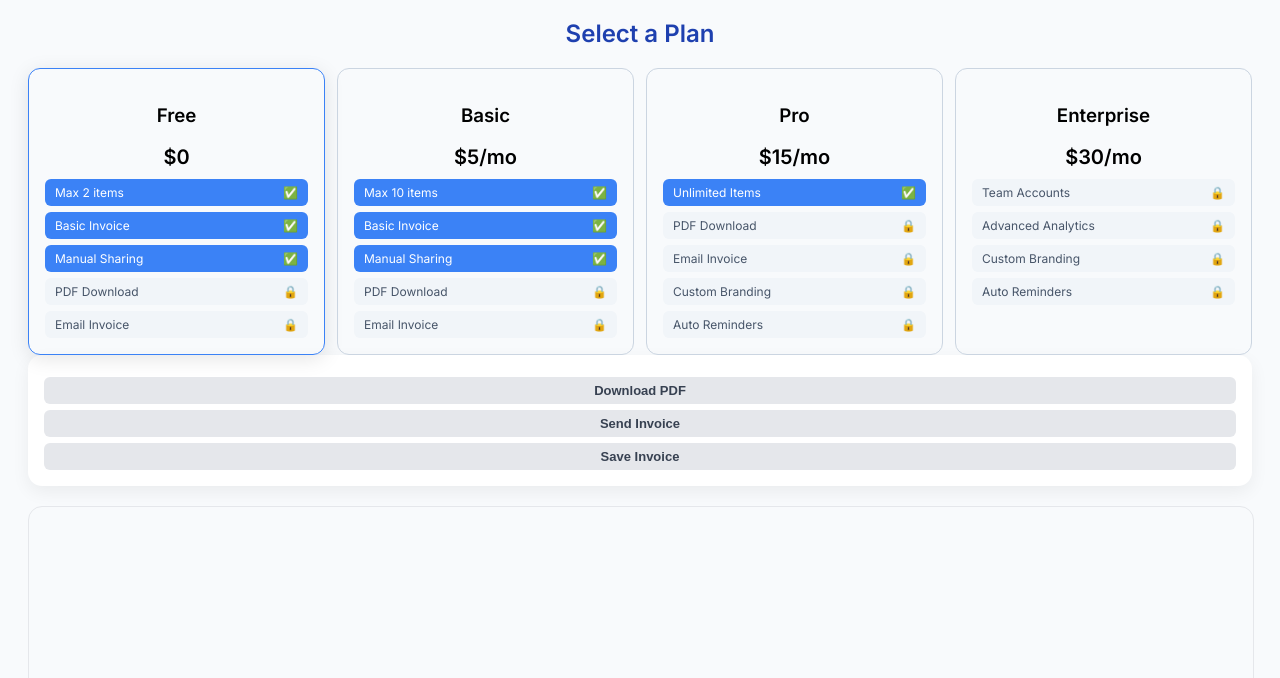
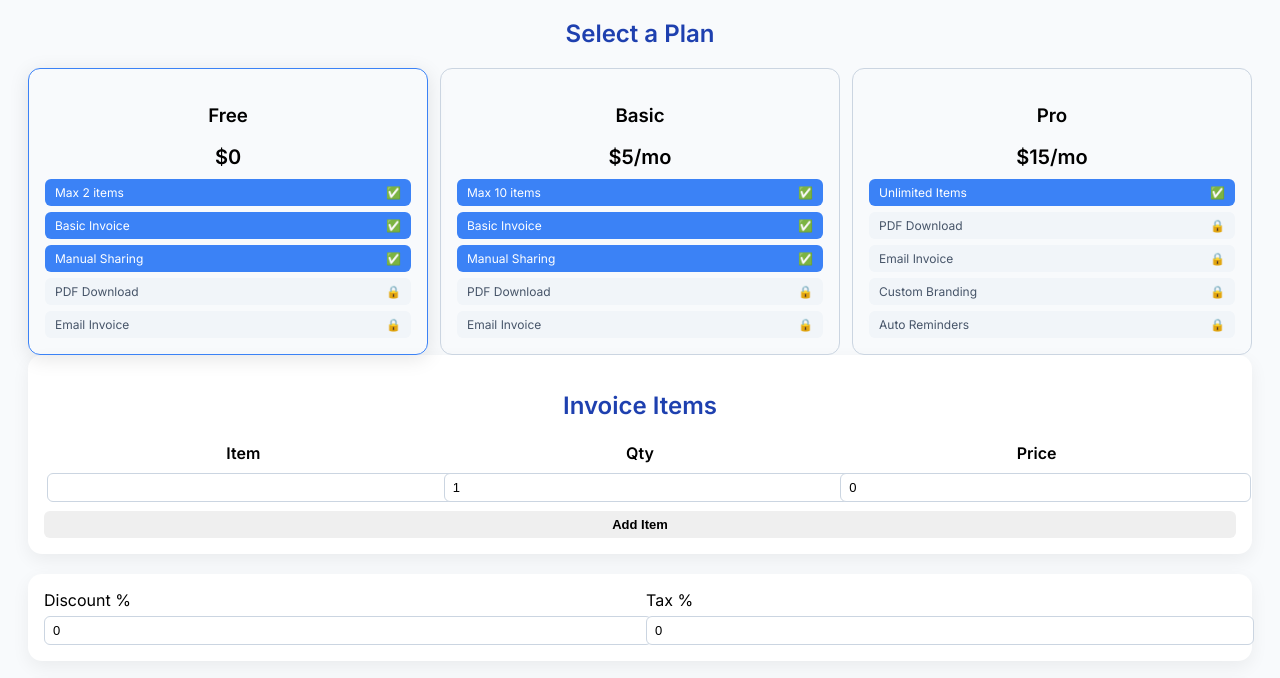
Before and after one commit to BlxineVanHeerden/Test-Site, a plain HTML site: page index.html in a window 1280 px wide. Shown: the part 91-769 px from the top of the page. Drawn offline with Linux system fonts and the light colour scheme.

Commit message:
Update index.html

```diff
--- a/index.html
+++ b/index.html
@@ -11,7 +11,6 @@ body{
   background:#f8fafc;
   padding:20px;
 }
-
 h1,h2{text-align:center;color:#1e40af}
 
 .section{
@@ -43,7 +42,7 @@ iframe{
   border:1px solid #e5e7eb;
 }
 
-/* ---------- PLAN CARDS ---------- */
+/* ---------------- PLAN CARDS ---------------- */
 .plan-card{
   border:1px solid #cbd5e1;
   border-radius:12px;
@@ -68,8 +67,6 @@ iframe{
   flex-direction:column;
   gap:6px;
 }
-
-/* Feature state */
 .feature{
   padding:6px 10px;
   border-radius:6px;
@@ -104,7 +101,6 @@ iframe{
 
 <h2>Select a Plan</h2>
 <div class="row">
-
   <div class="plan-card selected" data-plan="free">
     <h3>Free</h3>
     <div class="plan-price">$0</div>
@@ -140,35 +136,50 @@ iframe{
       <div class="feature" data-feature="reminders">Auto Reminders</div>
     </div>
   </div>
+</div>
 
-  <div class="plan-card" data-plan="enterprise">
-    <h3>Enterprise</h3>
-    <div class="plan-price">$30/mo</div>
-    <div class="plan-features">
-      <div class="feature" data-feature="team">Team Accounts</div>
-      <div class="feature" data-feature="analytics">Advanced Analytics</div>
-      <div class="feature" data-feature="branding">Custom Branding</div>
-      <div class="feature" data-feature="reminders">Auto Reminders</div>
-    </div>
-  </div>
-
+<!-- ---------------- INVOICE APP (RESTORED) ---------------- -->
+<div class="section">
+  <h2>Invoice Items</h2>
+  <table width="100%">
+    <thead>
+      <tr><th>Item</th><th>Qty</th><th>Price</th></tr>
+    </thead>
+    <tbody id="itemsBody"></tbody>
+  </table>
+  <button id="addItemBtn">Add Item</button>
 </div>
 
 <div class="section">
-  <button class="feature-btn" id="pdfBtn">Download PDF</button>
-  <button class="feature-btn" id="sendBtn">Send Invoice</button>
-  <button class="feature-btn" id="saveBtn">Save Invoice</button>
+  <div class="row">
+    <div>
+      <label>Discount %</label>
+      <input type="number" id="discount" value="0">
+    </div>
+    <div>
+      <label>Tax %</label>
+      <input type="number" id="tax" value="0">
+    </div>
+  </div>
 </div>
 
-<iframe></iframe>
+<div class="section">
+  <div class="row">
+    <button class="feature-btn" id="pdfBtn">Download PDF</button>
+    <button class="feature-btn" id="sendBtn">Send Invoice</button>
+    <button class="feature-btn" id="saveBtn">Save Invoice</button>
+  </div>
+</div>
+
+<h2>Invoice Preview</h2>
+<iframe id="preview"></iframe>
 
 <script>
-/* ---------- PLAN FEATURE MAP ---------- */
-const planFeatures = {
-  free: ["items","basic","share"],
-  basic: ["items","basic","share","pdf","email"],
-  pro: ["items","basic","share","pdf","email","branding","reminders"],
-  enterprise: ["items","basic","share","pdf","email","branding","reminders","analytics","team"]
+// ---------------- PLAN LOGIC ----------------
+const planFeatures={
+  free:["items","basic","share"],
+  basic:["items","basic","share","pdf","email"],
+  pro:["items","basic","share","pdf","email","branding","reminders"]
 };
 
 let selectedPlan="free";
@@ -177,31 +188,58 @@ const planCards=document.querySelectorAll(".plan-card");
 function updatePlanUI(){
   document.querySelectorAll(".feature").forEach(f=>{
     f.classList.remove("unlocked","locked");
-    const key=f.dataset.feature;
-    planFeatures[selectedPlan].includes(key)
+    planFeatures[selectedPlan].includes(f.dataset.feature)
       ? f.classList.add("unlocked")
       : f.classList.add("locked");
   });
-
   toggleBtn("pdfBtn","pdf");
   toggleBtn("sendBtn","email");
   toggleBtn("saveBtn","branding");
 }
-
 function toggleBtn(id,feature){
-  const btn=document.getElementById(id);
-  btn.classList.toggle("unlocked",planFeatures[selectedPlan].includes(feature));
+  document.getElementById(id).classList.toggle(
+    "unlocked",
+    planFeatures[selectedPlan].includes(feature)
+  );
 }
-
 planCards.forEach(card=>{
-  card.addEventListener("click",()=>{
+  card.onclick=()=>{
     selectedPlan=card.dataset.plan;
     planCards.forEach(c=>c.classList.remove("selected"));
     card.classList.add("selected");
     updatePlanUI();
-  });
+  };
 });
 
+// ---------------- INVOICE LOGIC ----------------
+let items=[];
+const itemsBody=document.getElementById("itemsBody");
+
+function addItem(){
+  if(selectedPlan==="free" && items.length>=2){
+    alert("Upgrade to add more items");
+    return;
+  }
+  const tr=document.createElement("tr");
+  tr.innerHTML=`
+    <td><input></td>
+    <td><input type="number" value="1"></td>
+    <td><input type="number" value="0"></td>`;
+  itemsBody.appendChild(tr);
+  items.push(tr);
+  updatePreview();
+}
+
+function updatePreview(){
+  document.getElementById("preview").srcdoc=
+    `<div style="padding:40px;font-family:Inter">
+      <h2>Invoice Preview</h2>
+      <p>Items: ${items.length}</p>
+    </div>`;
+}
+
+document.getElementById("addItemBtn").onclick=addItem;
+addItem();
 updatePlanUI();
 </script>
 
```
